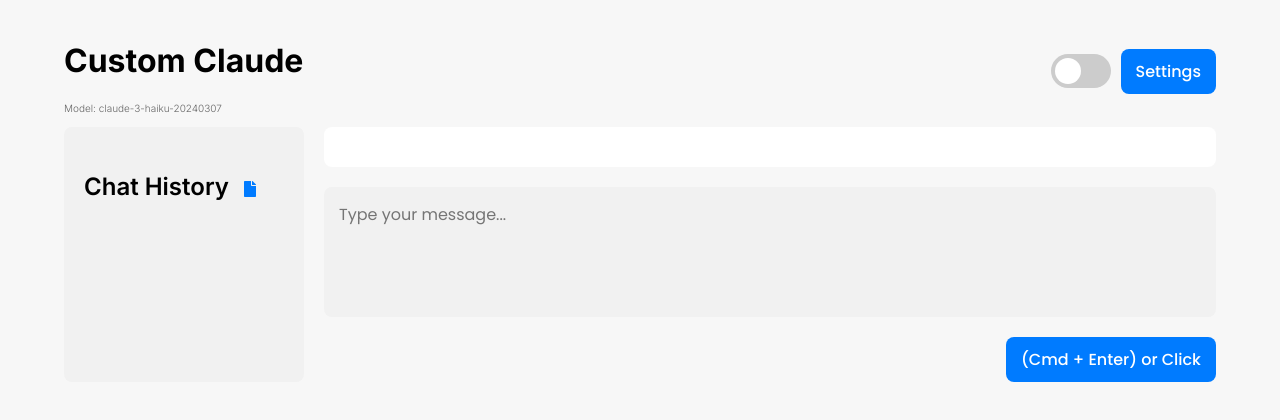
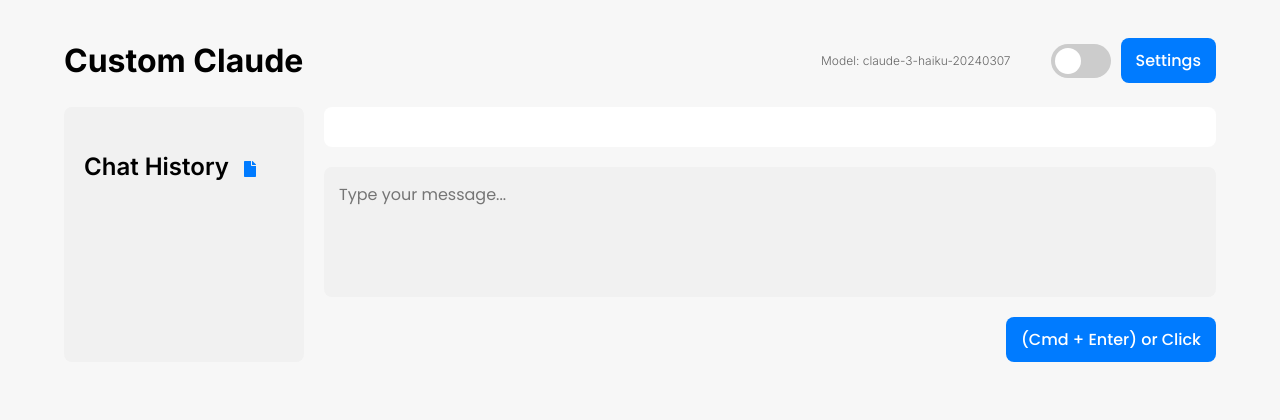
Before and after one commit to invisible-hand/customchat, a Next.js app: page / in a window 1280 px wide. Shown: the top 420 px of the page. Built offline with nearby package versions, Linux system fonts and the light colour scheme.

Commit message:
muy bien

```diff
--- a/app/globals.css
+++ b/app/globals.css
@@ -34,9 +34,10 @@
   margin-left: 10px;
 }
 .model-name {
-  font-size: 10px;
+  font-size: 12px;
   font-weight: 300;
   color: #666;
+  margin-right: 40px;
 }
 
 .content {
@@ -441,3 +442,11 @@
 .dark-mode .new-chat-button:hover {
   color: #13c22a;
 }
+
+.chat-item.selected {
+  background-color: #e0e0e0;
+}
+
+.dark-mode .chat-item.selected {
+  background-color: #555;
+}
--- a/app/page.js
+++ b/app/page.js
@@ -14,6 +14,7 @@
   const [isSettingsOpen, setIsSettingsOpen] = useState(false);
   const [apiKey, setApiKey] = useState('');
   const [modelName, setModelName] = useState('');
+  const [selectedChatIndex, setSelectedChatIndex] = useState(null);
 
 
   useEffect(() => {
@@ -178,12 +179,13 @@
       const selectedChat = savedChats[index];
       if (selectedChat.messages) {
         setChatHistory(selectedChat.messages);
+        setSelectedChatIndex(index); // Set the selected chat index
       } else {
         setChatHistory([]);
+        setSelectedChatIndex(null); // Reset the selected chat index
       }
     }
   };
-
 
   // const handleChatClick = (index) => {
   //   if (savedChats.length > 0) {
@@ -225,9 +227,10 @@
 <header>
   <div className="header-left">
     <h1>Custom Claude</h1>
-    <h2 className="model-name">Model: {modelName}</h2>
+
   </div>
   <div className="header-right">
+  <h2 className="model-name">Model: {modelName}</h2>
     <label className="switch">
       <input type="checkbox" checked={darkMode} onChange={toggleDarkMode} />
       <span className="slider"></span>
@@ -247,7 +250,9 @@
   </div>
   <ul>
   {savedChats.map((chat, index) => (
-    <li key={index} onClick={() => handleChatClick(index)} className="chat-item">
+    <li key={index} onClick={() => handleChatClick(index)}
+    className={`chat-item ${selectedChatIndex === index ? 'selected' : ''}`}
+    >
       {chat.name}
     </li>
   ))}
```
